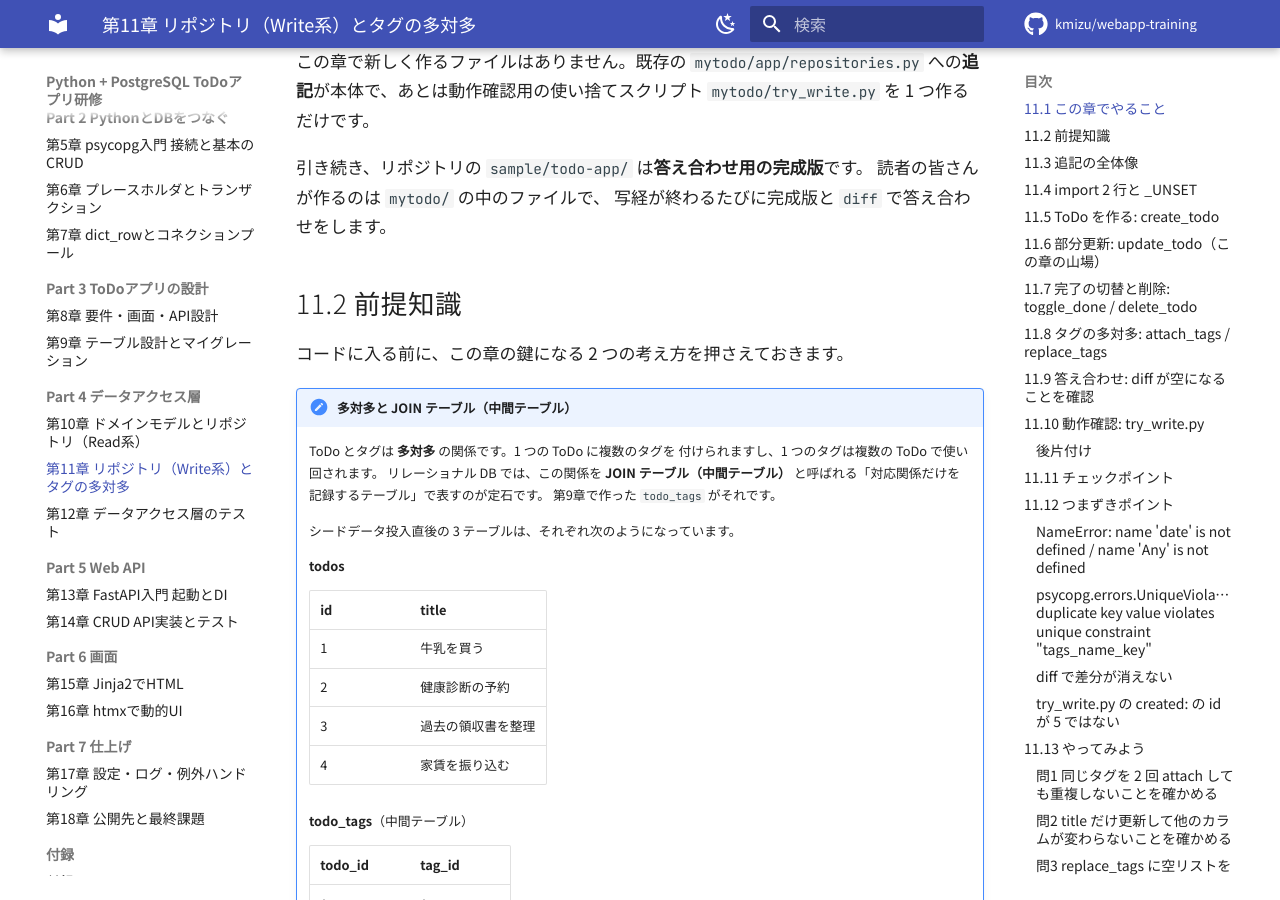
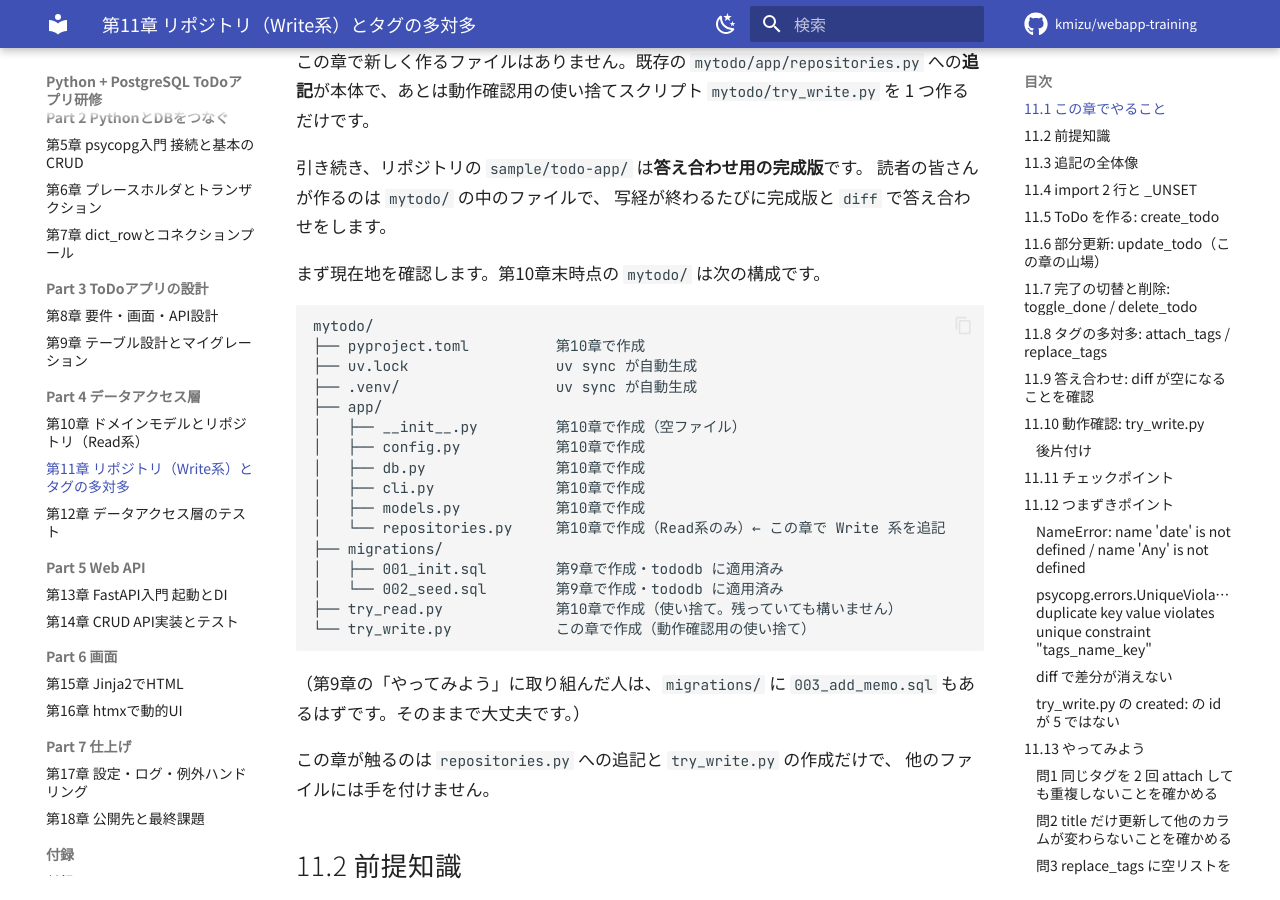
Before and after one commit to kmizu/webapp-training, an MkDocs documentation site: the page built from docs/11-data-write.md, in a window 1280 px wide and 900 px high, scrolled down 1028 px. Built offline with MkDocs 1.6.1 and Material for MkDocs 9.7.7, drawn with Linux system fonts in a browser that asks for light colours; comment, search, counter and statistics services are not loaded; some of the changed text lies outside the part shown.

Commit message:
docs: address review feedback for 11-data-write.md

````diff
--- a/docs/11-data-write.md
+++ b/docs/11-data-write.md
@@ -36,6 +36,33 @@
 引き続き、リポジトリの `sample/todo-app/` は**答え合わせ用の完成版**です。
 読者の皆さんが作るのは `mytodo/` の中のファイルで、
 写経が終わるたびに完成版と `diff` で答え合わせをします。
+
+まず現在地を確認します。第10章末時点の `mytodo/` は次の構成です。
+
+```text
+mytodo/
+├── pyproject.toml          第10章で作成
+├── uv.lock                 uv sync が自動生成
+├── .venv/                  uv sync が自動生成
+├── app/
+│   ├── __init__.py         第10章で作成（空ファイル）
+│   ├── config.py           第10章で作成
+│   ├── db.py               第10章で作成
+│   ├── cli.py              第10章で作成
+│   ├── models.py           第10章で作成
+│   └── repositories.py     第10章で作成（Read系のみ）← この章で Write 系を追記
+├── migrations/
+│   ├── 001_init.sql        第9章で作成・tododb に適用済み
+│   └── 002_seed.sql        第9章で作成・tododb に適用済み
+├── try_read.py             第10章で作成（使い捨て。残っていても構いません）
+└── try_write.py            この章で作成（動作確認用の使い捨て）
+```
+
+（第9章の「やってみよう」に取り組んだ人は、`migrations/` に
+`003_add_memo.sql` もあるはずです。そのままで大丈夫です。）
+
+この章が触るのは `repositories.py` への追記と `try_write.py` の作成だけで、
+他のファイルには手を付けません。
 
 ## 11.2 前提知識
 
@@ -143,7 +170,7 @@
 - `Any` …… 次に追加する `_UNSET` の型ヒントで使います。
 
 続けて、`mytodo/app/repositories.py` の import の直後
-（`_row_to_tag` の前）に次の内容を追記する。
+（`_row_to_tag` の前）に次の内容を追記してください。
 
 ```python
 # Sentinel: "due_on を渡さない" と "明示的に NULL" を区別するため
@@ -157,7 +184,7 @@
 ## 11.5 ToDo を作る: `create_todo`
 
 `mytodo/app/repositories.py` の `# ---------- Todo ----------` の直後
-（`list_todos` の前）に次の内容を追記する。
+（`list_todos` の前）に次の内容を追記してください。
 
 ```python
 def create_todo(
@@ -204,7 +231,7 @@
 
 ## 11.6 部分更新: `update_todo`（この章の山場）
 
-`mytodo/app/repositories.py` の `get_todo` の直後に次の内容を追記する。
+`mytodo/app/repositories.py` の `get_todo` の直後に次の内容を追記してください。
 
 ```python
 def update_todo(
@@ -279,8 +306,11 @@
   `None` かどうかを判定するときに `== None` ではなく `is None` を使うのと
   同じ理由です。
 - 型ヒントが `date | None | Any` となっているのは、`_UNSET` が
-  `date | None` のどちらでもない特別な値であることを型チェッカーにも
-  伝えるためです。
+  `date | None` のどちらでもない特別な値であることを、
+  **人間の読み手に明示する**のが主目的です。
+  （厳密には、union に `Any` が混ざると型チェッカー上は `Any` と
+  同じ扱いに潰れてしまうので、型チェッカーへの情報としては
+  効いていません。ドキュメントとしての注記と考えてください。）
 - `sets` と `params` は、第10章の `list_todos` の WHERE 句と同じく
   **ペアで、同じ順番に追加**します。どのカラムが指定されたかで
   SET 句の中身が変わるので、`UPDATE` 文は f-string で動的に組み立てています。
@@ -310,7 +340,7 @@
 
 ## 11.7 完了の切替と削除: `toggle_done` / `delete_todo`
 
-`mytodo/app/repositories.py` の `update_todo` の直後に次の内容を追記する。
+`mytodo/app/repositories.py` の `update_todo` の直後に次の内容を追記してください。
 
 ```python
 def toggle_done(conn: psycopg.Connection, todo_id: int) -> Todo | None:
@@ -364,7 +394,7 @@
 
 最後に、11.2 で見た多対多を書き込む側から実装します。
 `mytodo/app/repositories.py` の末尾（`list_tags_for_todo` の後）に
-次の内容を追記する。
+次の内容を追記してください。
 
 ```python
 def attach_tags(conn: psycopg.Connection, todo_id: int, names: list[str]) -> None:
@@ -648,9 +678,11 @@
 
     `ON CONFLICT DO NOTHING` のおかげで、何回 attach しても
     `(todo_id, tag_id)` の組は 1 行のままです。
-    確認が終わったら、スクリプトとテスト用の ToDoを片付けておきましょう
-    （`repo.delete_todo(conn, t.id)` をスクリプトに足して再実行するか、
-    psql で `DELETE FROM todos WHERE title = '重複テスト';` を実行します）。
+    確認が終わったら、スクリプトとテスト用の ToDo を片付けておきましょう。
+    確実に片付けるには psql で
+    `DELETE FROM todos WHERE title = '重複テスト';` を実行します
+    （スクリプトに `repo.delete_todo(conn, t.id)` を足して再実行しても、
+    初回の実行で残った行は消えない点に注意してください）。
 
 ### 問2 `title` だけ更新して他のカラムが変わらないことを確かめる
 
@@ -693,10 +725,23 @@
     ```
 
     `with connection()` を 3 つに分けているのには理由があります。
-    PostgreSQL の `now()` は **そのトランザクションが始まった時刻** を
-    返すので、更新と取得を同じトランザクション（同じ `with` ブロック）で
-    行うと、`updated_at` が変わっていても同じ時刻に見えてしまいます。
-    接続を分けることで、別々のトランザクションの時刻を比較できます。
+    更新の前後で **コミットを挟み、別トランザクションとして確定した値**を
+    読むほうが、検証として確実だからです。
+
+    !!! note "`now()` はトランザクション開始時刻で固定される"
+        PostgreSQL の `now()` は、呼ばれた時刻ではなく
+        **そのトランザクションが始まった時刻**を返します。
+        そのため、同じトランザクション（同じ `with` ブロック）の中で
+        何度 `now()` を呼んでも同じ値になり、「本来ずれるはずの時刻」
+        同士を同一トランザクション内で比較すると、同じ値に見えることが
+        あります。この性質は、第12章でテストデータの時刻を扱うときにも
+        関係してきます。
+
+    なお、今回の before / after の比較自体は、同一トランザクションで
+    行っても（before はシード投入時の過去の時刻なので）結果は変わりません。
+    それでも接続を分ける書き方を採用しているのは、「更新された行を
+    コミット後に読み直す」という検証の形を毎回同じにしておくほうが
+    癖として安全だからです。
 
     確認が終わったら、`repo.update_todo(conn, 1, title="牛乳を買う")` で
     タイトルを元に戻し、スクリプトを削除しておきましょう。
````
